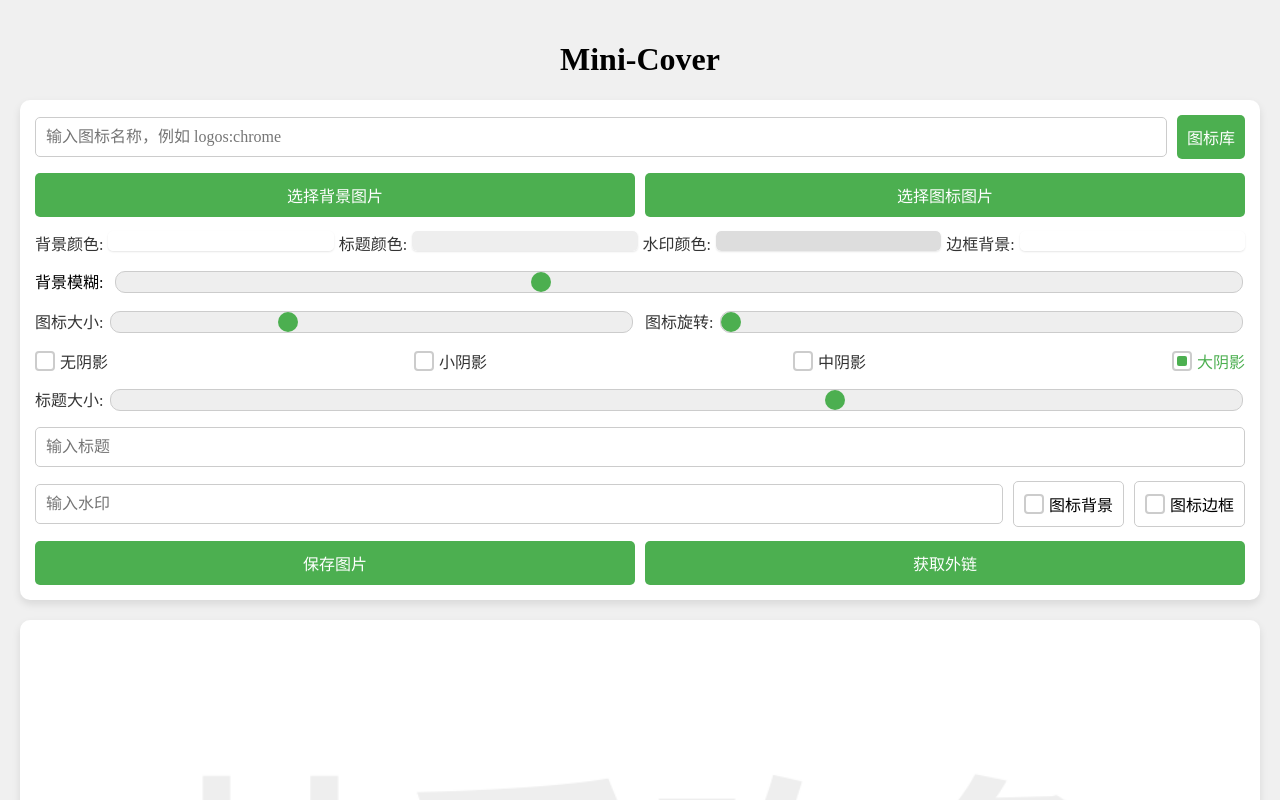
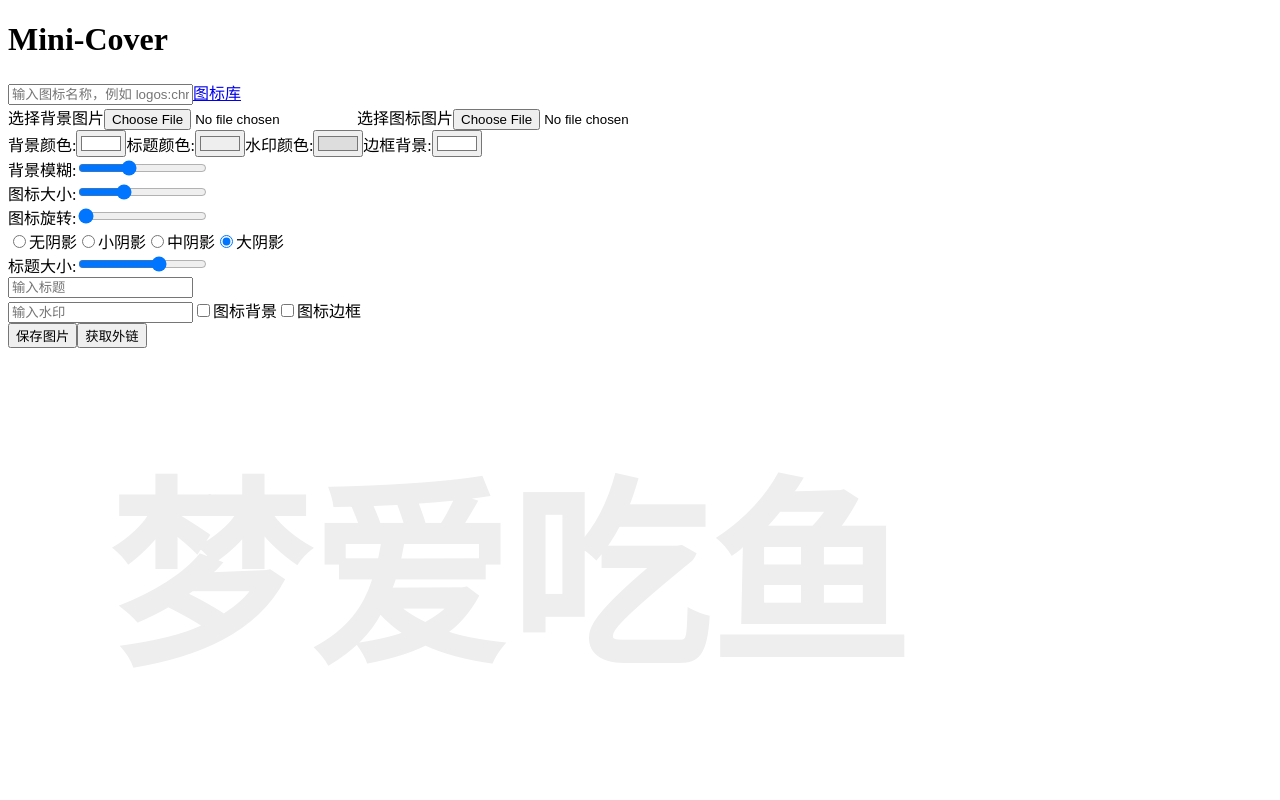
Before and after one commit to JLinMr/Mini-Cover, a Vue app: page / in a window 1280 px wide. Shown: the top 800 px of the page. Built offline with nearby package versions, Linux system fonts and the light colour scheme.

Commit message:
feat: 移除了 App.vue 中的样式导入

```diff
--- a/src/App.vue
+++ b/src/App.vue
@@ -17,7 +17,3 @@ export default {
   }
 };
 </script>
-
-<style>
-@import './assets/styles.css';
-</style>
```
